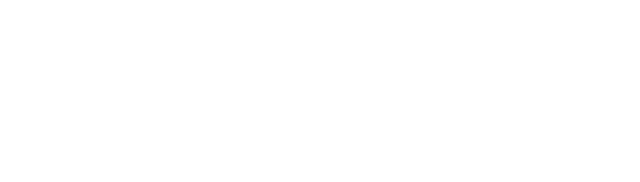
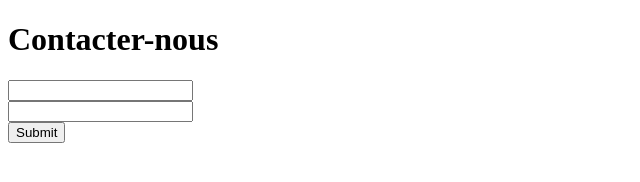
Before and after one commit to alexissengangabo07/exercice-javascript, a plain HTML site: page index.html in a window 1280 px wide. Shown: the whole page, without its empty margins (0-640 px from the left). Drawn offline with Linux system fonts and the light colour scheme.

Commit message:
add_form1

```diff
--- a/index.html
+++ b/index.html
@@ -8,6 +8,18 @@
 </head>
 <body>
     <div class="formulaire">
+        <h1>Contacter-nous</h1>
+        <form action="#" method="post">
+            <input name="text1" type="text"/><br/>
+            <input name="text1" type="text"/><br/>
+
+            <input name ="Submit1" type="submit">
+
+
+
+
+
+        </form>
 
 
 
```
